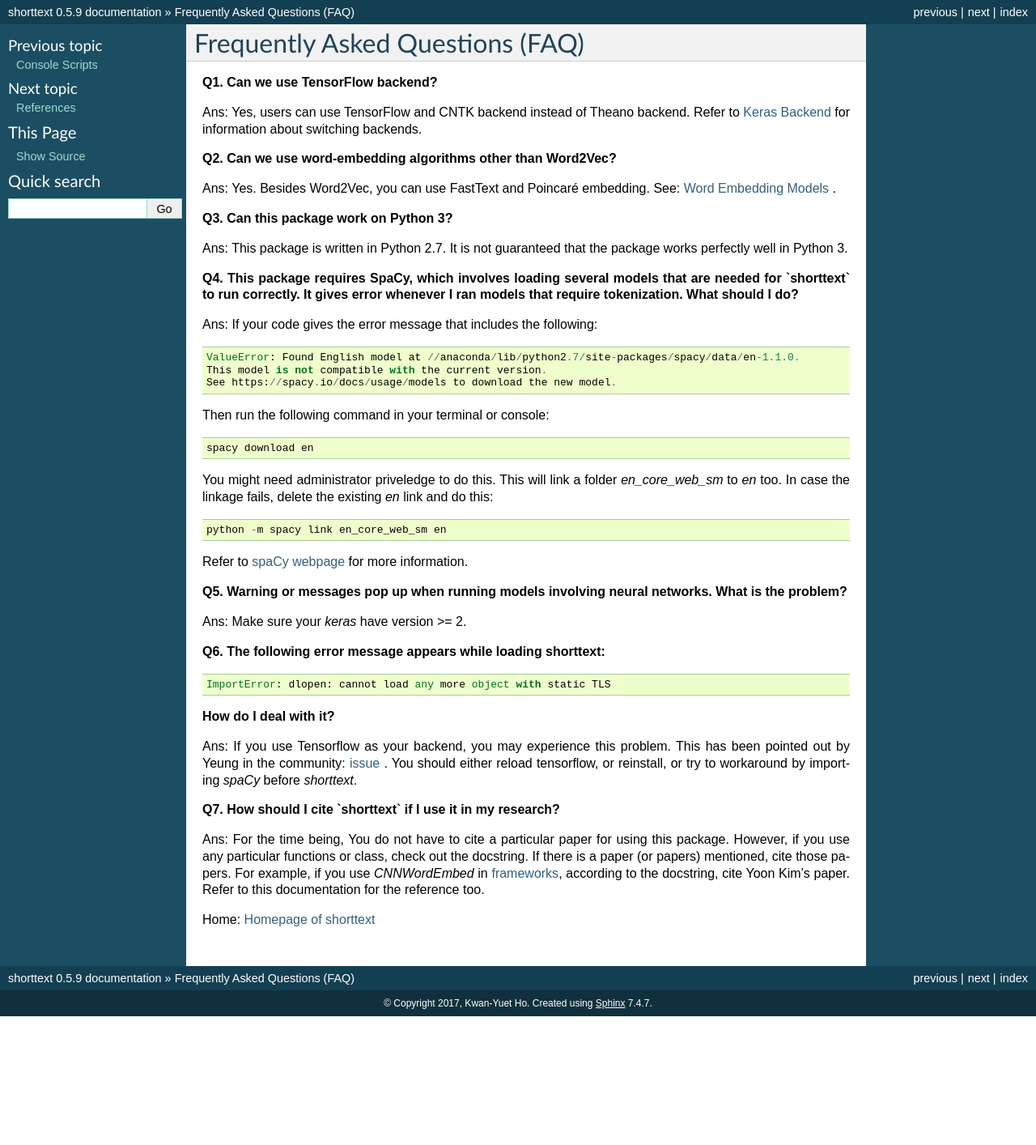
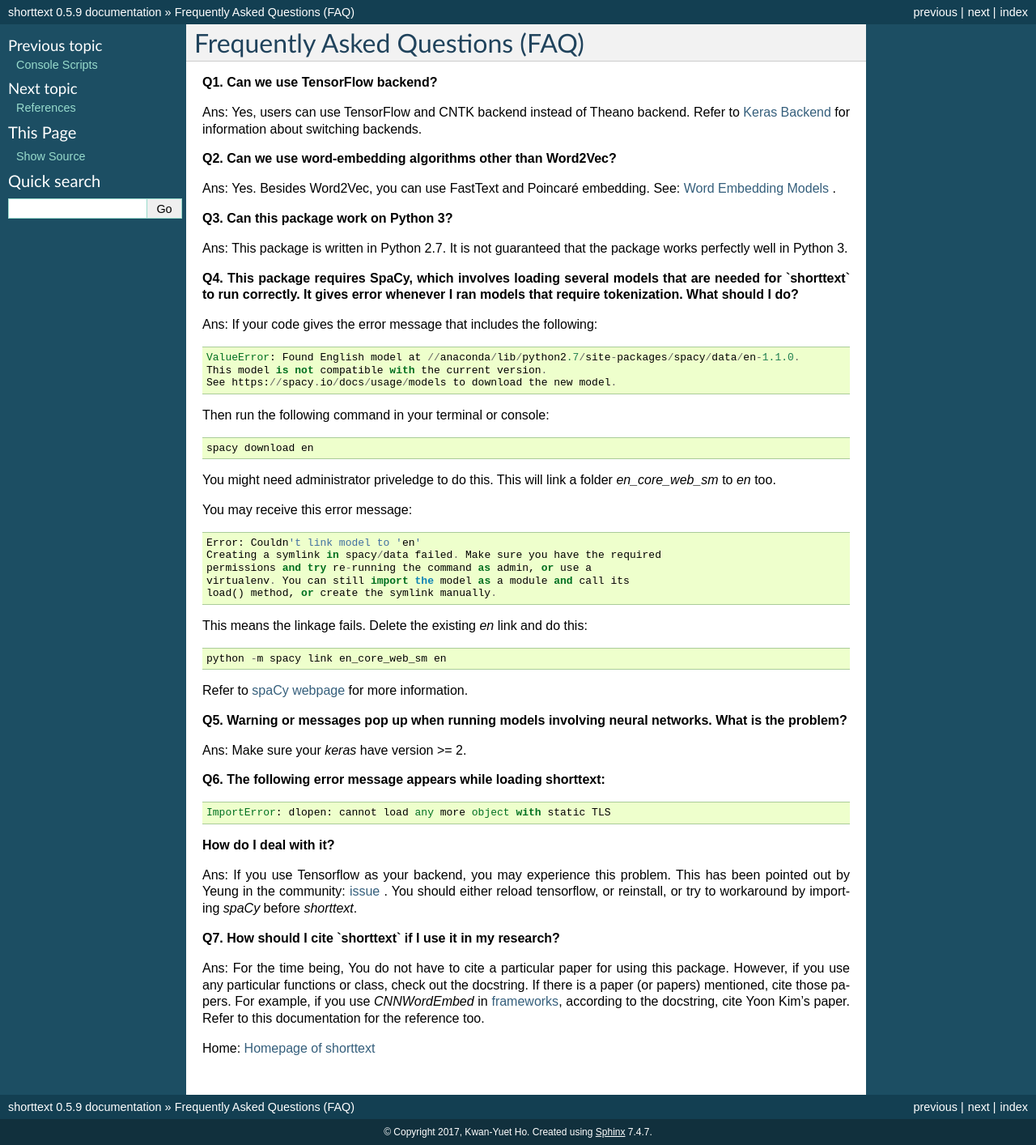
Before and after one commit to stephenhky/PyShortTextCategorization, a Sphinx documentation site: the page built from docs/faq.rst, in a window 1280 px wide. Shown: the whole page at 81% size. Built offline with Sphinx 7.4.7, drawn with Linux system fonts in a browser that asks for light colours; before the commit the page ends 1255 px from its top, so only the background shows below that.

Commit message:
FAQ updated

```diff
--- a/docs/faq.rst
+++ b/docs/faq.rst
@@ -38,7 +38,18 @@
 
 
 You might need administrator priveledge to do this. This will link a folder `en_core_web_sm` to `en` too.
-In case the linkage fails, delete the existing `en` link and do this:
+
+You may receive this error message:
+
+::
+
+    Error: Couldn't link model to 'en'
+    Creating a symlink in spacy/data failed. Make sure you have the required
+    permissions and try re-running the command as admin, or use a
+    virtualenv. You can still import the model as a module and call its
+    load() method, or create the symlink manually.
+
+This means the linkage fails. Delete the existing `en` link and do this:
 
 ::
 
```
